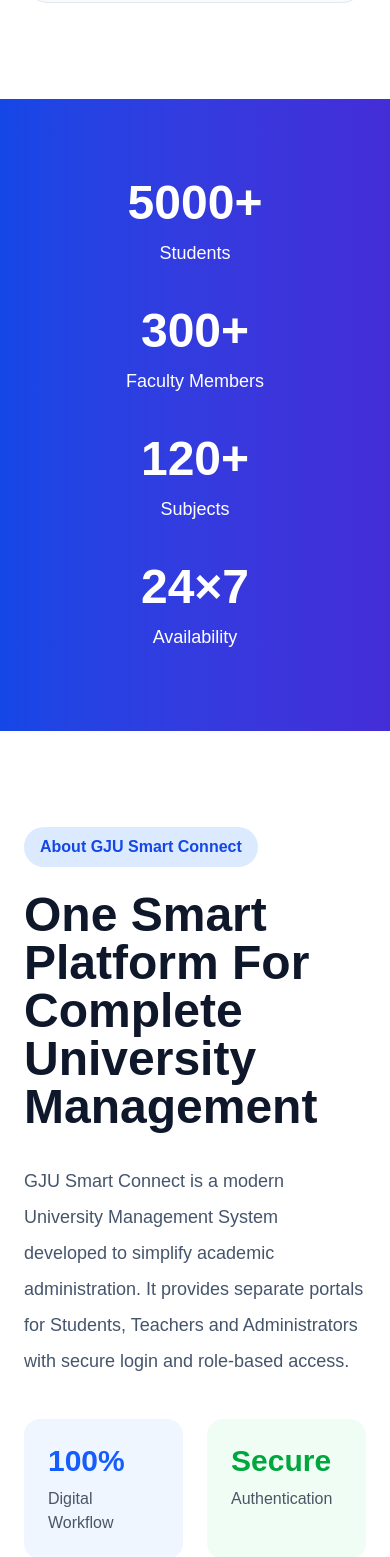
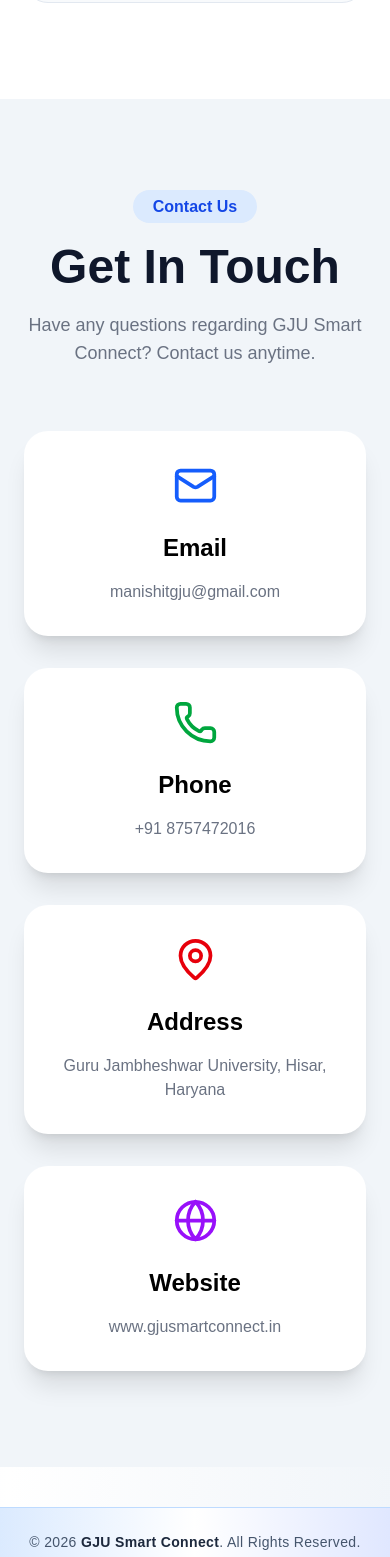
Before and after one commit to mkmanishcse-cell/gju-smart-connect, a Next.js app: page / in a window 390 px wide. Shown: the part 4693-6250 px from the top of the page. Built offline with nearby package versions, Linux system fonts and the light colour scheme.

Commit message:
Hide about and stats sections on mobile, show only on laptop screens

```diff
--- a/app/page.tsx
+++ b/app/page.tsx
@@ -5,7 +5,7 @@
 import Features from "@/components/landing/Features";
 import About from "@/components/landing/About";
 import Contact from "@/components/landing/Contact";
-import Footer from "@/components/landing/Footer";
+import Footer from "@/components/common/Footer";
 
 
 export default function HomePage() {
@@ -26,11 +26,11 @@
         <Features />
       </section>
 
-      <section id="statistics">
+      <section id="statistics" className="hidden lg:block">
         <Stats />
       </section>
 
-      <section id="about">
+      <section id="about" className="hidden lg:block">
         <About />
       </section>
 
```
